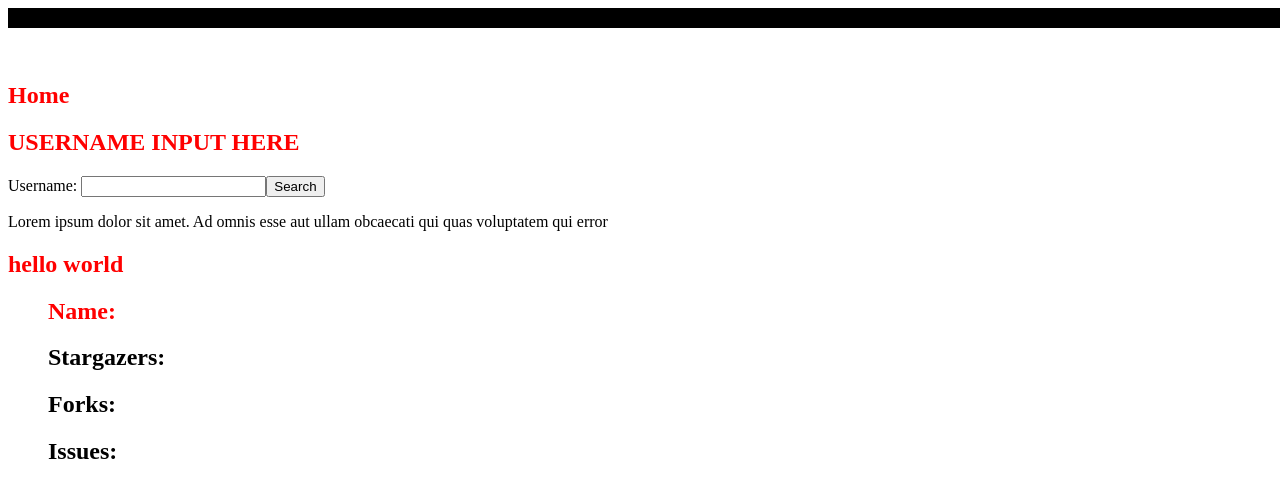
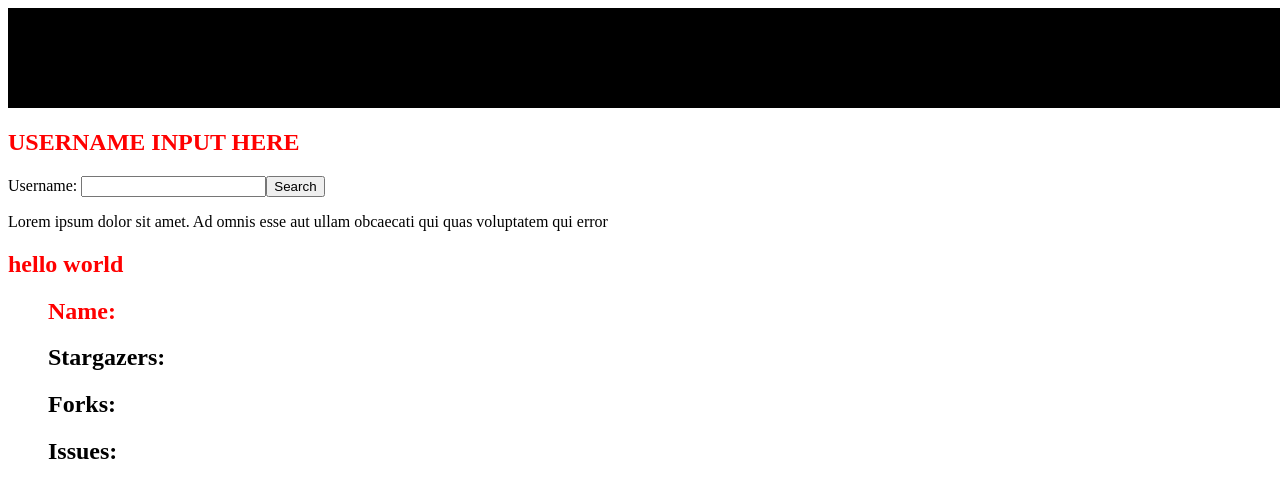
Before and after one commit to Phil99fp/GitPub, a React app: page / in a window 1280 px wide. Shown: the top 498 px of the page. Built offline with nearby package versions, Linux system fonts and the light colour scheme.

Commit message:
changed banner

```diff
--- a/src/components/Search/index.js
+++ b/src/components/Search/index.js
@@ -1,5 +1,5 @@
 import React, { useState } from "react";
-import { getResult } from "../../actions";
+
 
 
 const Search = () => {
--- a/src/layout/Header/index.css
+++ b/src/layout/Header/index.css
@@ -4,7 +4,7 @@ span {
     position: fixed;
     width: 100vw;
     background-color: black;
-    padding: 10px;
+    padding: 50px;
     display: block;
     justify-content: space-evenly;
     color: #222222;
```
